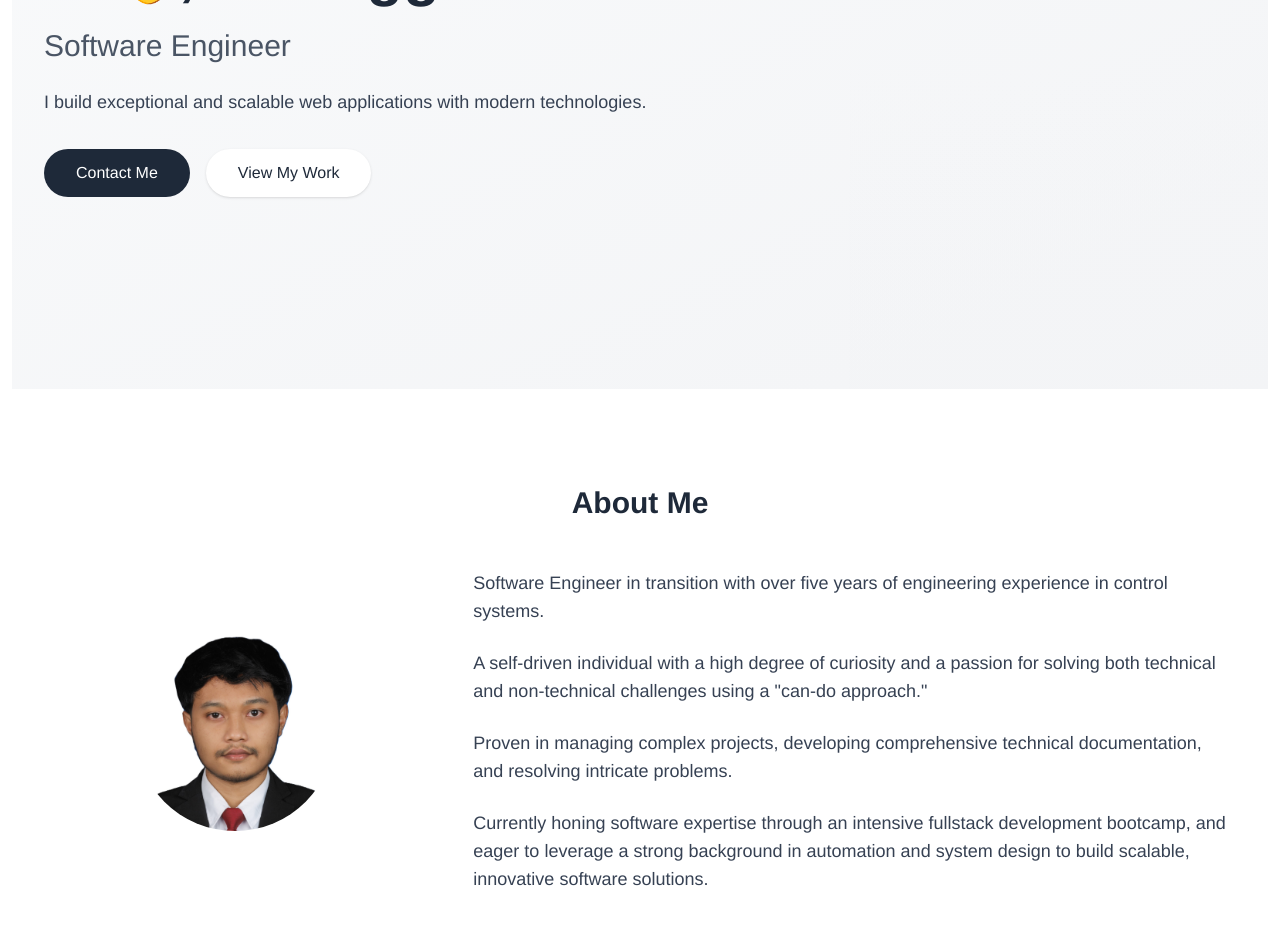
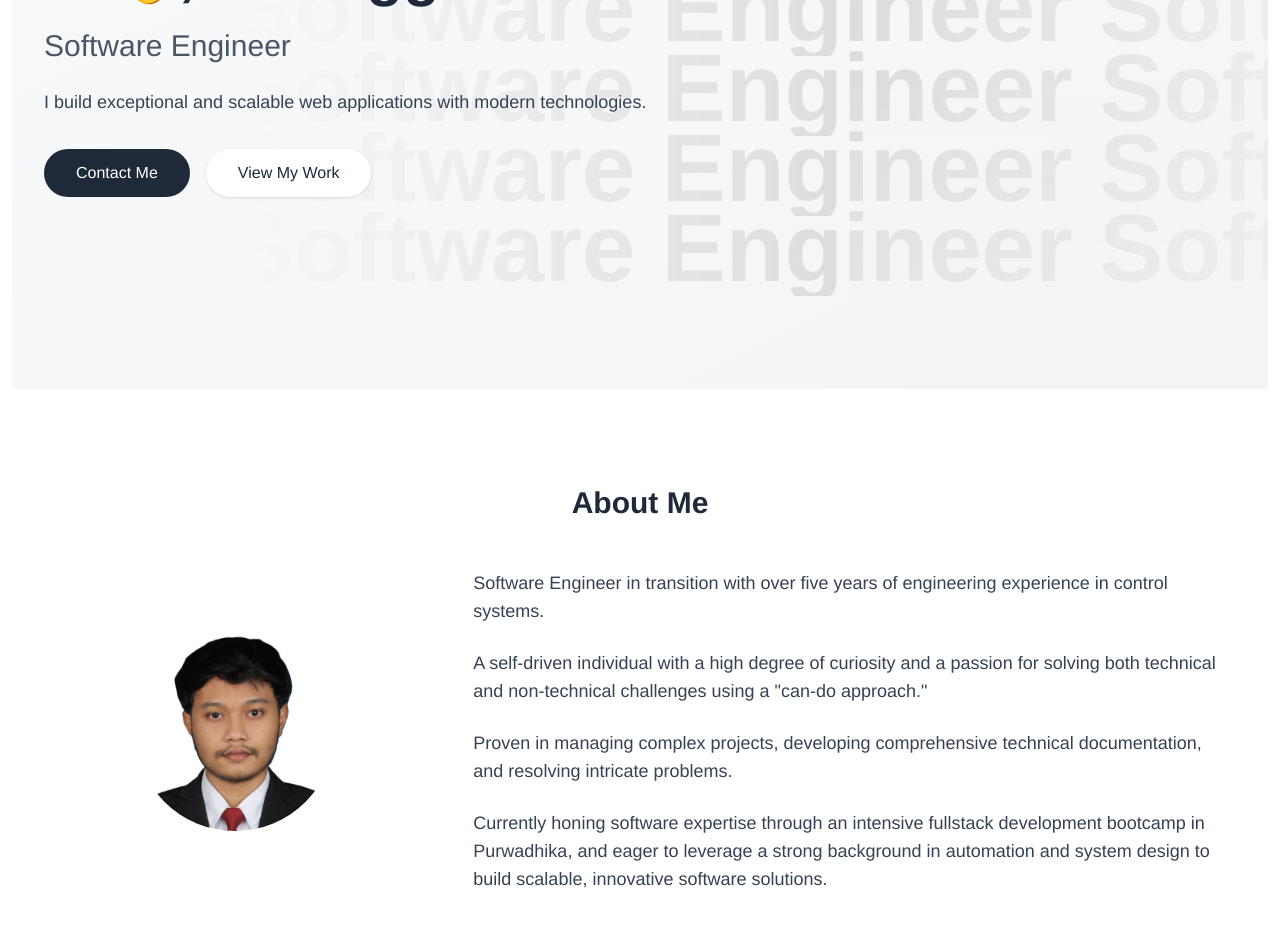
Before and after one commit to inggiskurnia/portofolio-web, a Next.js app: page / in a window 1280 px wide. Shown: the part 260-1212 px from the top of the page. Built offline with nearby package versions, Linux system fonts and the light colour scheme.

Commit message:
chore: add marquee

```diff
--- a/src/app/globals.css
+++ b/src/app/globals.css
@@ -17,6 +17,21 @@
 :root {
   --background: #ffffff;
   --foreground: #000000;
+}
+
+@keyframes marquee {
+  0% {
+    transform: translateX(100%);
+  }
+  100% {
+    transform: translateX(-100%);
+  }
+}
+
+.animate-marquee {
+  animation: marquee 15s linear infinite;
+  position: absolute;
+  white-space: nowrap;
 }
 
 @theme {
--- a/src/components/sections/About.tsx
+++ b/src/components/sections/About.tsx
@@ -31,8 +31,8 @@ const About: FC = () => {
             </p>
             <p>
               Currently honing software expertise through an intensive fullstack development
-              bootcamp, and eager to leverage a strong background in automation and system design to
-              build scalable, innovative software solutions.
+              bootcamp in Purwadhika, and eager to leverage a strong background in automation and
+              system design to build scalable, innovative software solutions.
             </p>
           </div>
         </div>
--- a/src/components/sections/Hero.tsx
+++ b/src/components/sections/Hero.tsx
@@ -2,8 +2,28 @@ import { FC } from "react";
 
 const Hero: FC = () => {
   return (
-    <section className="relative bg-gradient-to-br from-gray-50 to-gray-100">
-      <div className="max-w-7xl mx-auto px-4 sm:px-6 lg:px-8 py-32 md:py-48">
+    <section className="relative bg-gradient-to-br from-gray-50 to-gray-100 overflow-hidden">
+      {/* Marquee Background */}
+      <div className="absolute top-12 inset-0 z-0 overflow-hidden">
+        {Array.from({ length: 6 }).map((_, index) => (
+          <div
+            key={index}
+            className={`absolute w-full whitespace-nowrap text-8xl font-bold text-black animate-marquee`}
+            style={{
+              top: `${index * 10}vh`, // Adjust spacing between rows
+              background:
+                "linear-gradient(to right, rgba(255,255,255,0), rgba(0,0,0,0.1), rgba(255,255,255,0))",
+              WebkitBackgroundClip: "text",
+              WebkitTextFillColor: "transparent",
+            }}
+          >
+            Software Engineer Software Engineer
+          </div>
+        ))}
+      </div>
+
+      {/* Main Content */}
+      <div className="relative z-10 max-w-7xl mx-auto px-4 sm:px-6 lg:px-8 py-32 md:py-48">
         <div className="max-w-3xl">
           <div className="mb-6">
             <span className="text-5xl md:text-6xl font-bold">Hi👋, I&#39;m Inggis Trisiawan</span>
```
